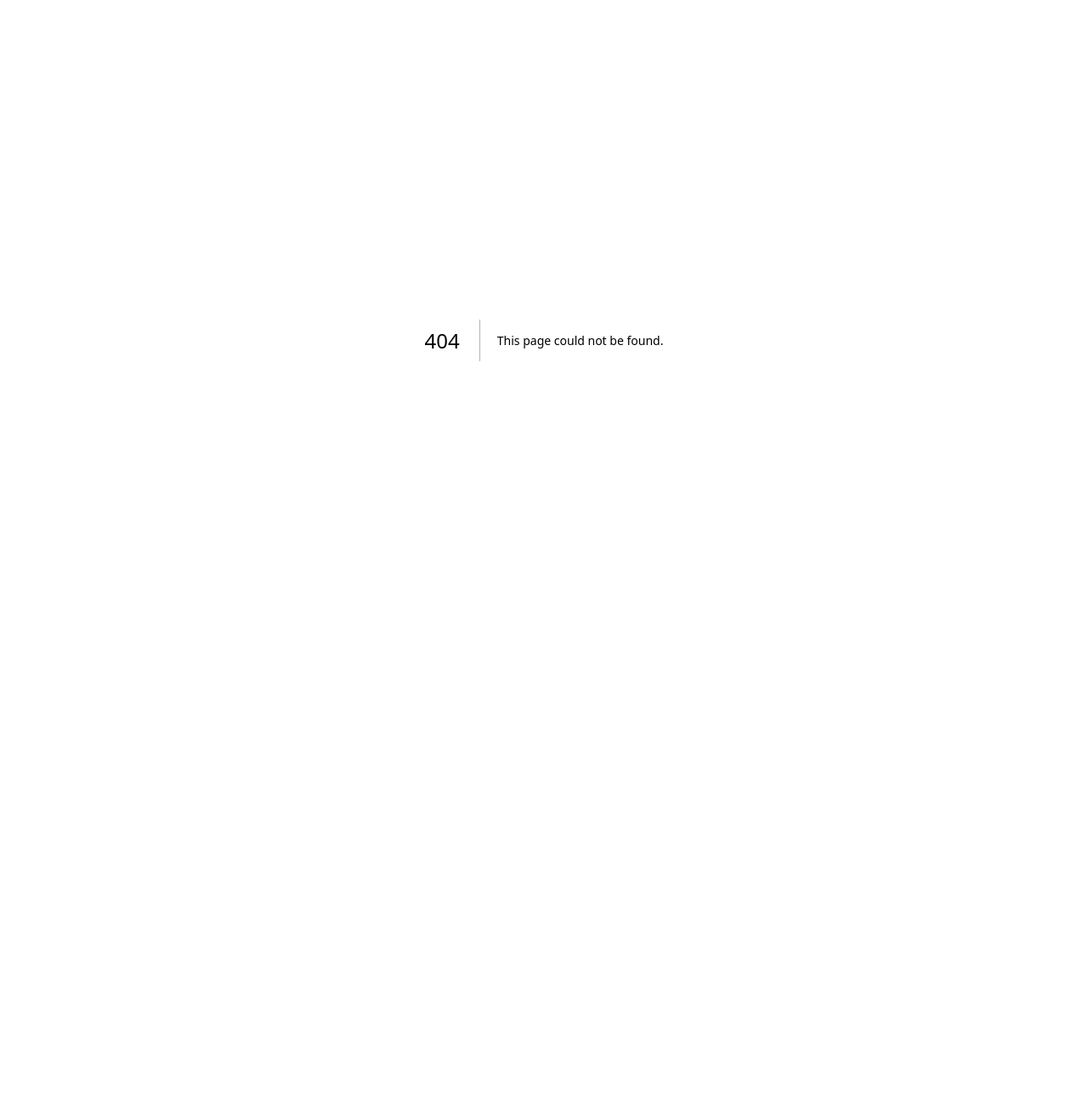
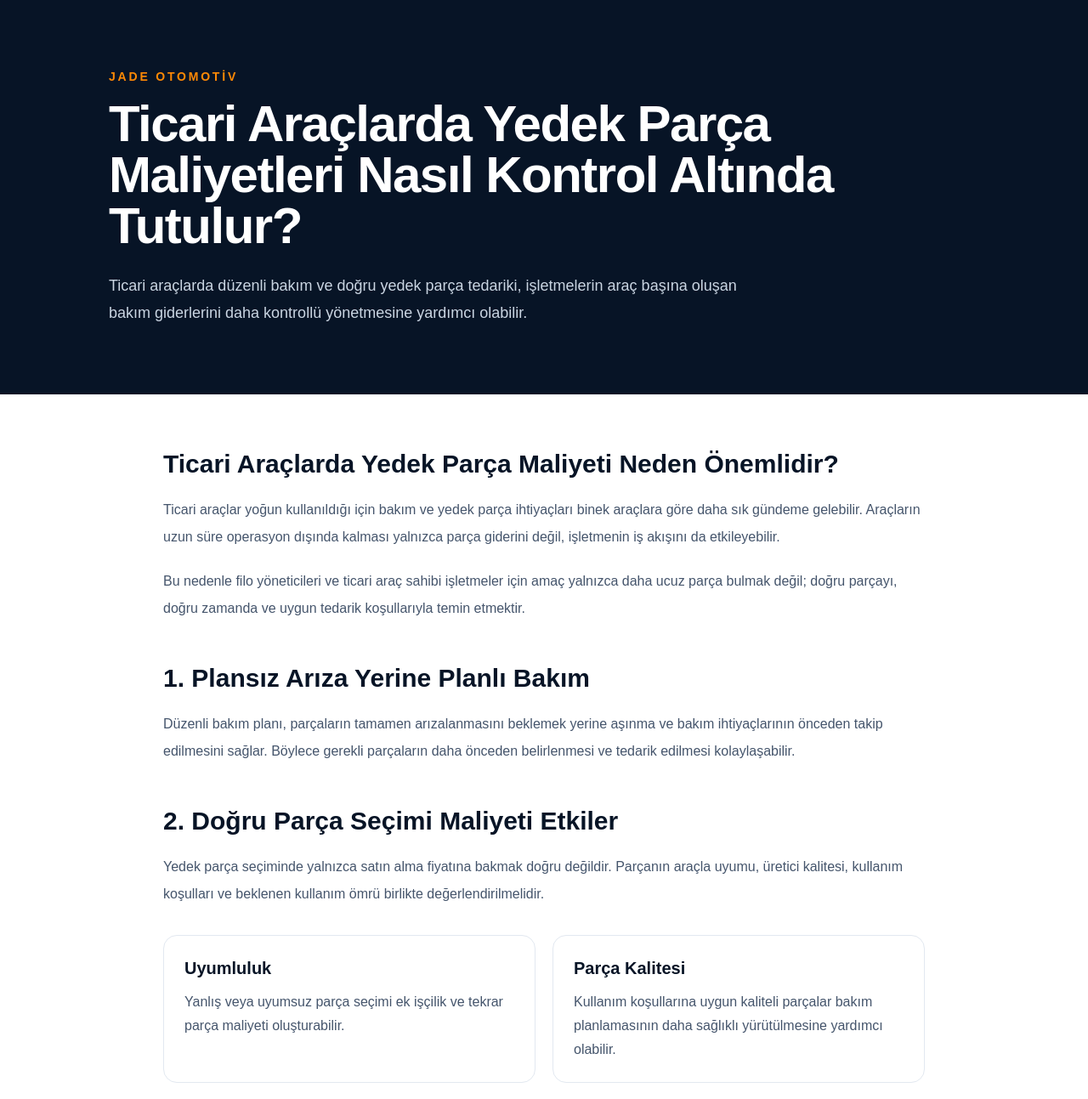
Before and after one commit to sudesolmaz1412/jadeotomotiv, a Next.js app: page /blog/ticari-arac-yedek-parca-maliyetleri in a window 1280 px wide. Before the commit this address had no page. Shown: the top 1293 px of the page at 85% size. Before the commit the page ends 800 px from the top, so only its background shows below. Built offline with nearby package versions, Linux system fonts and the light colour scheme.

Commit message:
Ticari arac yedek parca maliyetleri blogu eklendi

```diff
--- /dev/null
+++ b/app/blog/ticari-arac-yedek-parca-maliyetleri/page.tsx
@@ -0,0 +1,187 @@
+import Link from "next/link";
+
+export const metadata = {
+  title: "Ticari Araçlarda Yedek Parça Maliyetleri Nasıl Kontrol Altında Tutulur? | Jade Otomotiv",
+  description:
+    "Ticari araçlarda yedek parça maliyetlerini kontrol altında tutmak için parça seçimi, bakım planlaması, stok yönetimi ve doğru tedarik süreçlerini inceleyin.",
+  alternates: {
+    canonical: "/blog/ticari-arac-yedek-parca-maliyetleri",
+  },
+};
+
+export default function TicariAracMaliyetleri() {
+  return (
+    <main className="min-h-screen bg-white text-[#071426]">
+      <section className="bg-[#071426] px-6 py-20 text-white">
+        <div className="mx-auto max-w-5xl">
+          <p className="mb-4 text-sm font-semibold uppercase tracking-[0.2em] text-orange-400">
+            JADE OTOMOTİV
+          </p>
+
+          <h1 className="text-4xl font-bold tracking-tight md:text-6xl">
+            Ticari Araçlarda Yedek Parça Maliyetleri Nasıl Kontrol Altında
+            Tutulur?
+          </h1>
+
+          <p className="mt-6 max-w-3xl text-lg leading-8 text-slate-300">
+            Ticari araçlarda düzenli bakım ve doğru yedek parça tedariki,
+            işletmelerin araç başına oluşan bakım giderlerini daha kontrollü
+            yönetmesine yardımcı olabilir.
+          </p>
+        </div>
+      </section>
+
+      <article className="px-6 py-16">
+        <div className="mx-auto max-w-4xl">
+
+          <h2 className="text-3xl font-bold">
+            Ticari Araçlarda Yedek Parça Maliyeti Neden Önemlidir?
+          </h2>
+
+          <p className="mt-5 leading-8 text-slate-600">
+            Ticari araçlar yoğun kullanıldığı için bakım ve yedek parça
+            ihtiyaçları binek araçlara göre daha sık gündeme gelebilir.
+            Araçların uzun süre operasyon dışında kalması yalnızca parça
+            giderini değil, işletmenin iş akışını da etkileyebilir.
+          </p>
+
+          <p className="mt-5 leading-8 text-slate-600">
+            Bu nedenle filo yöneticileri ve ticari araç sahibi işletmeler için
+            amaç yalnızca daha ucuz parça bulmak değil; doğru parçayı,
+            doğru zamanda ve uygun tedarik koşullarıyla temin etmektir.
+          </p>
+
+          <h2 className="mt-12 text-3xl font-bold">
+            1. Plansız Arıza Yerine Planlı Bakım
+          </h2>
+
+          <p className="mt-5 leading-8 text-slate-600">
+            Düzenli bakım planı, parçaların tamamen arızalanmasını beklemek
+            yerine aşınma ve bakım ihtiyaçlarının önceden takip edilmesini
+            sağlar. Böylece gerekli parçaların daha önceden belirlenmesi ve
+            tedarik edilmesi kolaylaşabilir.
+          </p>
+
+          <h2 className="mt-12 text-3xl font-bold">
+            2. Doğru Parça Seçimi Maliyeti Etkiler
+          </h2>
+
+          <p className="mt-5 leading-8 text-slate-600">
+            Yedek parça seçiminde yalnızca satın alma fiyatına bakmak doğru
+            değildir. Parçanın araçla uyumu, üretici kalitesi, kullanım koşulları
+            ve beklenen kullanım ömrü birlikte değerlendirilmelidir.
+          </p>
+
+          <div className="mt-8 grid gap-5 md:grid-cols-2">
+            {[
+              {
+                title: "Uyumluluk",
+                text: "Yanlış veya uyumsuz parça seçimi ek işçilik ve tekrar parça maliyeti oluşturabilir.",
+              },
+              {
+                title: "Parça Kalitesi",
+                text: "Kullanım koşullarına uygun kaliteli parçalar bakım planlamasının daha sağlıklı yürütülmesine yardımcı olabilir.",
+              },
+              {
+                title: "Tedarik Süresi",
+                text: "Parçanın geç temin edilmesi aracın gereksiz yere beklemesine neden olabilir.",
+              },
+              {
+                title: "Toplu Alım",
+                text: "Düzenli ihtiyaçlarda toplu tedarik ve kurumsal teklif seçenekleri değerlendirilebilir.",
+              },
+            ].map((item) => (
+              <div
+                key={item.title}
+                className="rounded-2xl border border-slate-200 p-6"
+              >
+                <h3 className="text-xl font-bold">{item.title}</h3>
+                <p className="mt-3 leading-7 text-slate-600">
+                  {item.text}
+                </p>
+              </div>
+            ))}
+          </div>
+
+          <h2 className="mt-12 text-3xl font-bold">
+            3. En Çok Kullanılan Parçaları Önceden Planlamak
+          </h2>
+
+          <p className="mt-5 leading-8 text-slate-600">
+            Ticari araçlarda fren parçaları, filtreler, debriyaj ve şanzıman
+            parçaları, süspansiyon elemanları ve elektrik parçaları gibi farklı
+            ürün gruplarına ihtiyaç duyulabilir.
+          </p>
+
+          <p className="mt-5 leading-8 text-slate-600">
+            Filoda kullanılan araçların marka, model ve motor bilgilerine göre
+            düzenli ihtiyaç listesi oluşturmak, satın alma sürecinin daha
+            kontrollü ilerlemesine yardımcı olabilir.
+          </p>
+
+          <h2 className="mt-12 text-3xl font-bold">
+            4. Stok Yönetimi Neden Önemlidir?
+          </h2>
+
+          <p className="mt-5 leading-8 text-slate-600">
+            Çok fazla stok bulundurmak gereksiz sermaye maliyeti oluşturabilir.
+            Yetersiz stok ise bakım sırasında parça bekleme sorununa yol
+            açabilir. Bu nedenle sık kullanılan parçalar ile daha seyrek
+            ihtiyaç duyulan parçaların ayrı değerlendirilmesi önemlidir.
+          </p>
+
+          <h2 className="mt-12 text-3xl font-bold">
+            5. Güvenilir Bir Yedek Parça Tedarikçisiyle Çalışmak
+          </h2>
+
+          <p className="mt-5 leading-8 text-slate-600">
+            Düzenli ticari araç kullanan işletmeler için tedarikçinin yalnızca
+            ürün fiyatı değil; ürün çeşitliliği, uyumluluk konusunda destek,
+            stok durumu ve sipariş süreçleri de önem taşır.
+          </p>
+
+          <h2 className="mt-12 text-3xl font-bold">
+            Ticari Araç Yedek Parça Maliyetlerini Yönetmenin Temeli
+          </h2>
+
+          <p className="mt-5 leading-8 text-slate-600">
+            Ticari araçlarda maliyet kontrolü; en ucuz parçayı aramaktan
+            ziyade doğru parçayı doğru zamanda tedarik etmek, bakım ihtiyaçlarını
+            planlamak ve araçların gereksiz bekleme sürelerini azaltmak üzerine
+            kurulmalıdır.
+          </p>
+
+          <div className="mt-10 rounded-2xl bg-slate-50 p-8">
+            <h2 className="text-2xl font-bold">
+              Ticari Araçlarınız İçin Yedek Parça mı Arıyorsunuz?
+            </h2>
+
+            <p className="mt-4 leading-7 text-slate-600">
+              Araç marka, model ve parça ihtiyacınızı paylaşarak uygun ürün
+              seçenekleri hakkında Jade Otomotiv'den bilgi alabilirsiniz.
+            </p>
+
+            <div className="mt-6 flex flex-wrap gap-4">
+              <a
+                href="https://wa.me/905435571529"
+                target="_blank"
+                rel="noopener noreferrer"
+                className="rounded-xl bg-orange-500 px-7 py-4 font-bold text-white"
+              >
+                WhatsApp'tan Bilgi Al
+              </a>
+
+              <Link
+                href="/ticari-arac-yedek-parca"
+                className="rounded-xl border border-slate-300 px-7 py-4 font-bold"
+              >
+                Ticari Araç Yedek Parça
+              </Link>
+            </div>
+          </div>
+
+        </div>
+      </article>
+    </main>
+  );
+}
```
